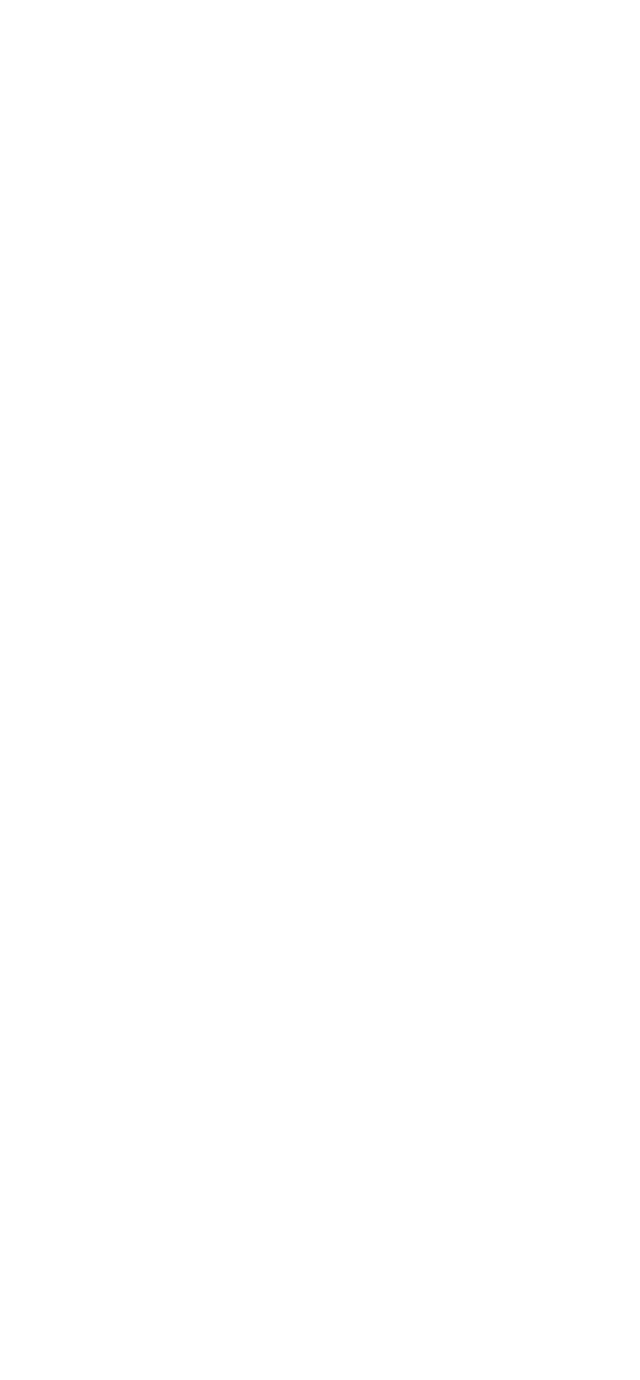
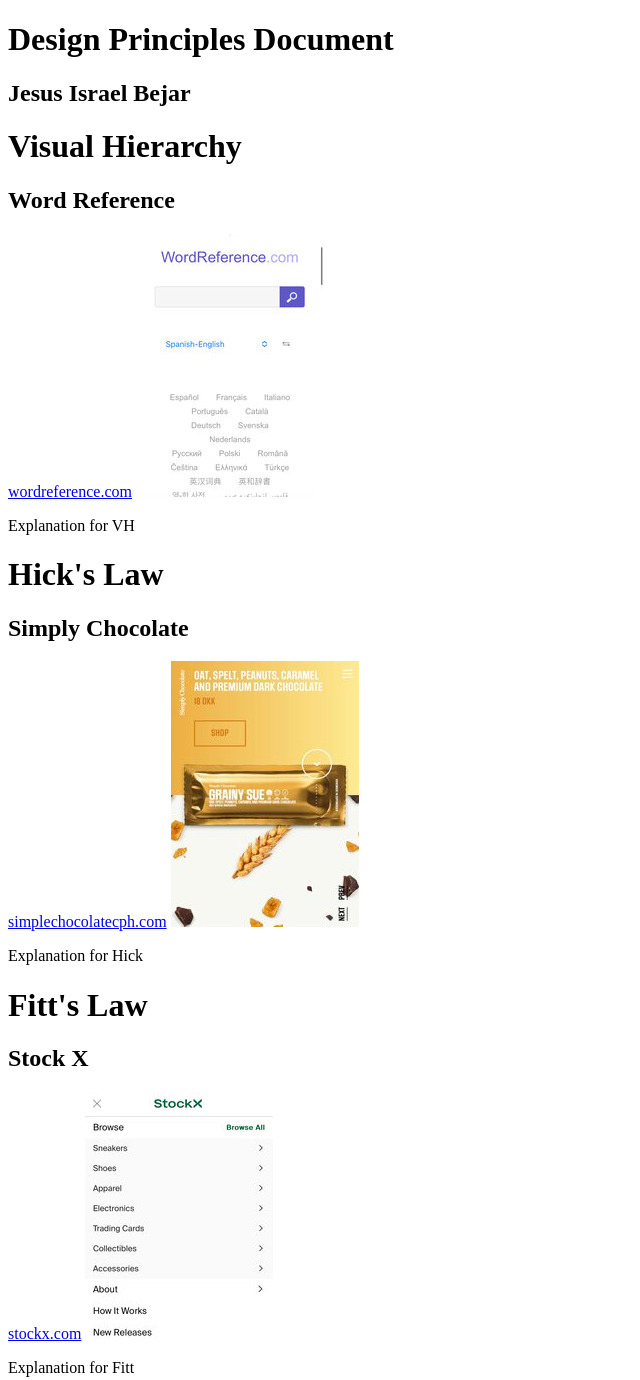
Before and after one commit to JesusBejar/wdd230, a plain HTML site: page HomePage/lesson2/design-principles.html in a window 1280 px wide. Shown: the whole page, without its empty margins (0-640 px from the left). Before the commit the page ends 800 px from the top, so only its background shows below. Drawn offline with Linux system fonts and the light colour scheme.

Commit message:
Resized new images

```diff
--- a/HomePage/lesson2/design-principles.html
+++ b/HomePage/lesson2/design-principles.html
@@ -8,22 +8,46 @@
     <link rel="stylesheet" href="styles/styles.css">
 </head>
 <body>
+    <header>
+        <h1>
+            Design Principles Document
+        </h1>
+        <h2>
+            Jesus Israel Bejar
+        </h2>
+    </header>
     <div class="container-1">
-        <title>
+        <h1>
             Visual Hierarchy
-        </title>
+        </h1>
+        <h2>
+            Word Reference
+        </h2>
+        <a href="https://www.wordreference.com/" alt="Word Reference Home Page">wordreference.com</a>
+        <img src="images/WordReference.jpg" alt="Word Reference Home Page">
+        <p> Explanation for VH</p>
     </div>
     <div class="container-2">
-        <title>
+        <h1>
             Hick's Law
-        </title>
-
+        </h1>
+        <h2>
+            Simply Chocolate
+        </h2>
+        <a href="https://simplychocolatecph.com/" alt="Simply Chocolate website">simplechocolatecph.com</a>
+        <img src="images/SimplyChocolate.jpg" alt="Simply SimplyChocolate Home Page">
+        <p> Explanation for Hick</p>
     </div>
     <div class="container-3">
-        <title>
+        <h1>
             Fitt's Law
-        </title>
-
+        </h1>
+        <h2>
+            Stock X
+        </h2>
+        <a href="https://stockx.com/" alt="StockX website">stockx.com</a>
+        <img src="images/StockXFilter.jpg" alt="StockX Filter Page">
+        <p> Explanation for Fitt</p>
     </div>
 </body>
 </html>
```
Also changed, not shown: HomePage/lesson2/images/IMG_1362.jpg (deleted), HomePage/lesson2/images/IMG_1363.jpg (deleted), HomePage/lesson2/images/IMG_1364.jpg (deleted), HomePage/lesson2/images/IMG_1365.jpg (deleted), HomePage/lesson2/images/SimplyChocolate.jpg (added), HomePage/lesson2/images/StockXFIlter.jpg (added), HomePage/lesson2/images/StockXHome.jpg (added), HomePage/lesson2/images/WordReference.jpg (added).
